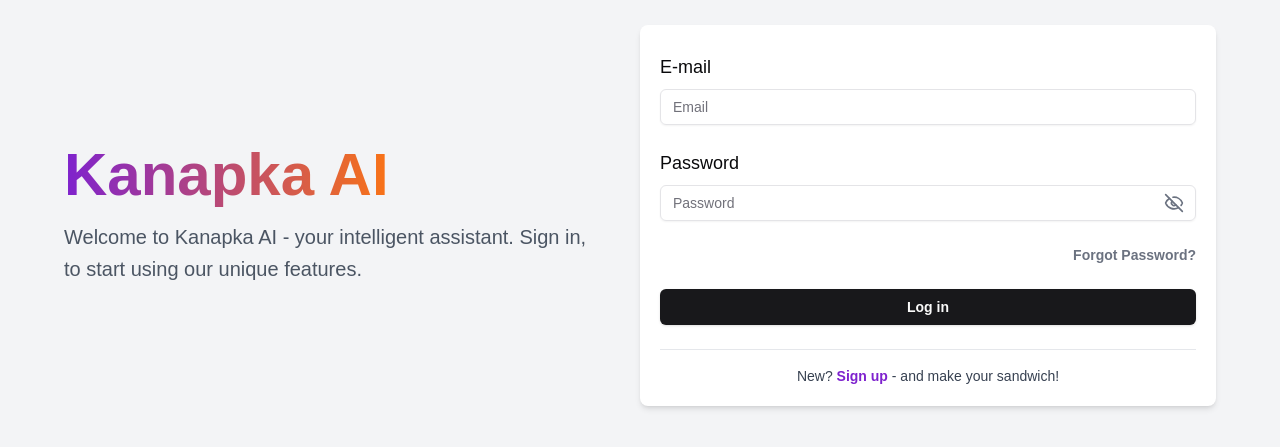
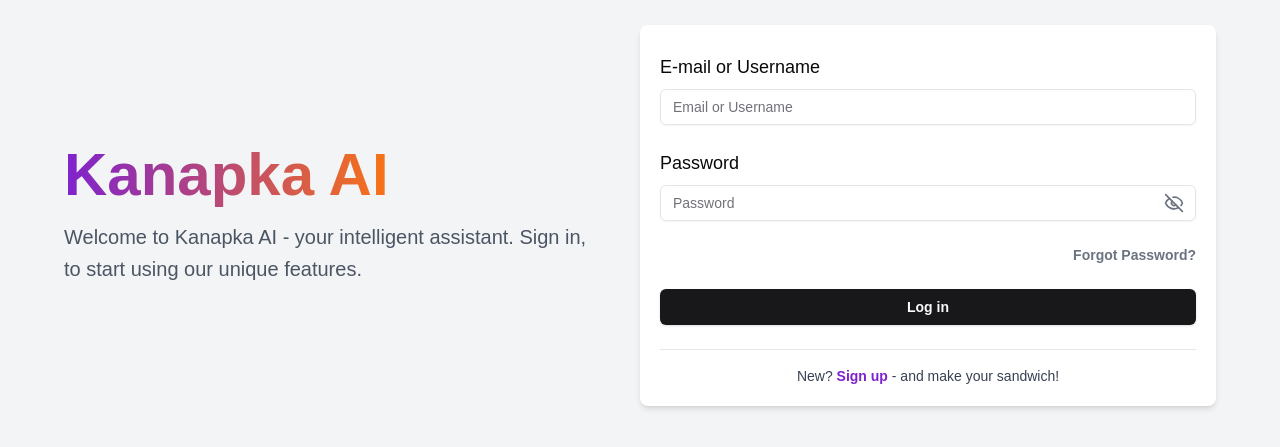
Before and after one commit to Glider6014/kanapka-ai, a Next.js app: page /user/signin in a window 1280 px wide. Shown: the part 185-632 px from the top of the page. Built offline with nearby package versions, Linux system fonts and the light colour scheme; what tailwindcss-motion would draw is missing.

Commit message:
super quick signin fix-

```diff
--- a/app/user/signin/page.tsx
+++ b/app/user/signin/page.tsx
@@ -35,7 +35,7 @@ export default function Home() {
   //Define a submit handler
   async function onSubmit(values: SignInFormData) {
     const result = await signIn("credentials", {
-      email: values.email,
+      emailOrUsername: values.email,
       password: values.password,
       callbackUrl: "/dashboard",
     });
@@ -76,15 +76,17 @@ export default function Home() {
                   onSubmit={form.handleSubmit(onSubmit)}
                   className="space-y-6"
                 >
-                  {/* Input email */}
+                  {/* Input emailOrUsername */}
                   <FormField
                     control={form.control}
                     name="email"
                     render={({ field }) => (
                       <FormItem>
-                        <FormLabel className="text-lg">E-mail</FormLabel>
+                        <FormLabel className="text-lg">
+                          E-mail or Username
+                        </FormLabel>
                         <FormControl>
-                          <Input placeholder="Email" {...field} />
+                          <Input placeholder="Email or Username" {...field} />
                         </FormControl>
                         <FormMessage />
                       </FormItem>
```
